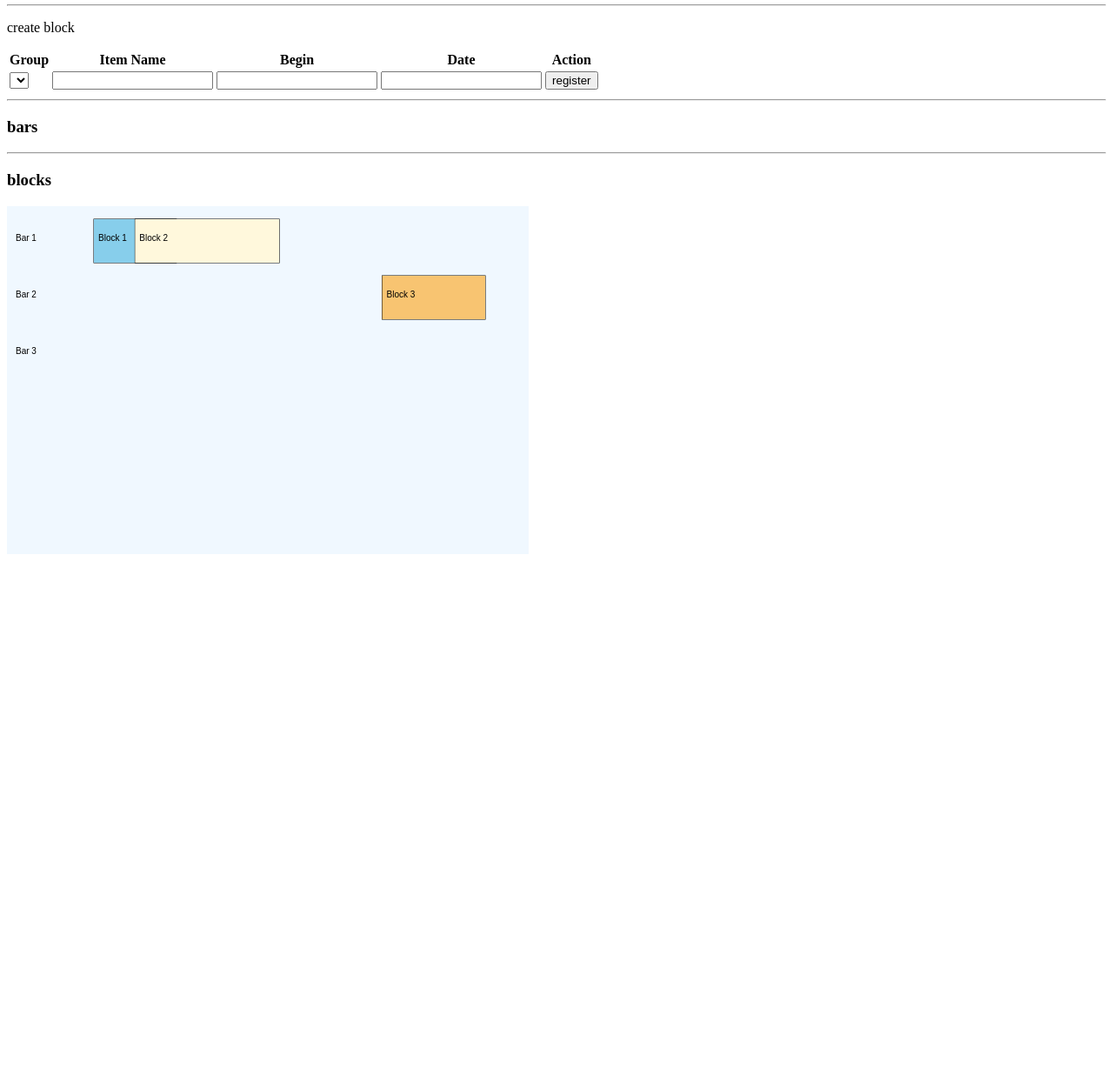
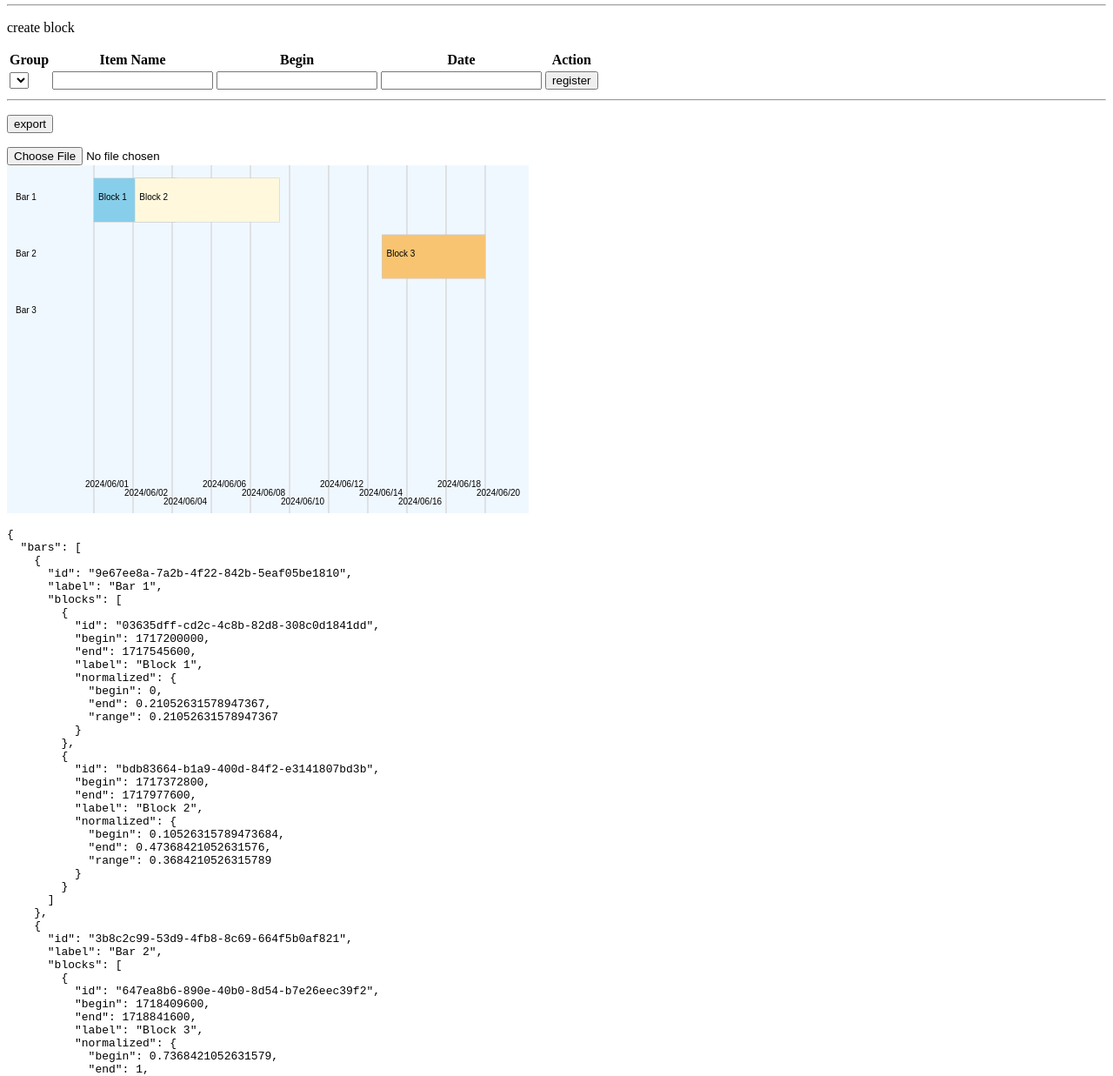
Before and after one commit to ShotaroNarita/gantt, a plain HTML site: page index.html in a window 1280 px wide. Shown: the part 102-1339 px from the top of the page at 87% size. Before the commit the page ends 800 px from the top, so only its background shows below. Drawn offline with Linux system fonts and the light colour scheme.

Commit message:
Implement JSON export and import functionality, add file upload support, and update UI elements

```diff
--- a/define.js
+++ b/define.js
@@ -132,7 +132,7 @@ function assign_block_to_bar(block_id, bar_id) {
     blocks_by_bars[bar_id].push(block_id);
 }
 
-function join() {
+function export_json() {
     let metrics = { "max": -Infinity, "min": Infinity };
     for (let block of blocks) {
         metrics["max"] = Math.max(metrics["max"], block.end);
@@ -161,22 +161,62 @@ function join() {
     return rev
 }
 
-join();
+function import_json(json) {
+    blocks = [];
+    bars = [];
+    blocks_by_bars = {};
+
+    const data = typeof json === 'string' ? JSON.parse(json) : json;
+    for (let bar_data of data.bars) {
+        const bar = new Bar(bar_data.label);
+        bars.push(bar);
+        blocks_by_bars[bar.id] = [];
+        for (let block_data of bar_data.blocks) {
+            const block = new Block(dayjs.unix(block_data.begin).format('YYYY-MM-DD'), dayjs.unix(block_data.end).format('YYYY-MM-DD'), block_data.label);
+            blocks.push(block);
+            blocks_by_bars[bar.id].push(block.id);
+        }
+    }
+}
+
+import_json(export_json());
 
 const canvas = document.getElementById('canvas');
 const ctx = canvas.getContext('2d');
 
+
+
 const draw = () => {
+
     const width = canvas.width;
     const height = canvas.height;
+
+    data = export_json()
 
     ctx.clearRect(0, 0, width, height);
     ctx.fillStyle = 'aliceblue';
     ctx.fillRect(0, 0, width, height);
+
+    // draw vertical lines
+    const num_lines = 10;
+    for (let i = 0; i <= num_lines; i++) {
+        const x = 100 + i * (width - 150) / num_lines;
+        ctx.strokeStyle = '#cccccc';
+        ctx.beginPath();
+        ctx.moveTo(x, 0);
+        ctx.lineTo(x, height);
+        ctx.stroke();
+
+        const timestamp = data.metrics.min + i * data.metrics.range / num_lines;
+        const date = dayjs.unix(timestamp).format('YYYY/MM/DD');
+        ctx.fillStyle = '#000000';
+        ctx.fillText(date, x - 10, height - 10 * (3 - i % 3));
+    }
     const bar_height = 50;
     const bar_margin = 15;
 
-    join().bars.forEach((bar, bar_index) => {
+
+    data.bars.forEach((bar, bar_index) => {
         const y = bar_index * (bar_height + bar_margin) + bar_margin;
         ctx.fillStyle = '#000000';
         ctx.fillText(bar.label, 10, y + bar_height / 2);
@@ -195,8 +235,8 @@ const draw = () => {
             ctx.fillText(block.label, x + 5, y + bar_height / 2);
         });
     });
+
+    document.getElementById('code').textContent = JSON.stringify(export_json(), null, 2);
 };
 
 draw();
-
-// document.getElementById('code').textContent = JSON.stringify(join(), null, 2);
--- a/index.html
+++ b/index.html
@@ -58,30 +58,93 @@
     </div>
 
 
-    <div>
-        <div>
-            <h3>bars</h3>
-            <ul id="bar_list"></ul>
-        </div>
+    <p> <button id="export_button">export</button> </p>
 
-        <hr>
-        <div>
-            <h3>blocks</h3>
-            <ul id="block_list"></ul>
-        </div>
+    <div id="uploadArea">
+    <input type="file" id="fileInput" accept="*/*">
     </div>
 
+    <canvas id="canvas" width="600" height="400"></canvas>
 
     <div>
         <pre><code id="code"></code></pre>
     </div>
 
-    <canvas id="canvas" width="600" height="400"></canvas>
 
     <script src="./dayjs.min.js"></script>
     <script src="./define.js"></script>
 
     <script>
+        const uploadArea = document.getElementById('uploadArea');
+        const fileInput = document.getElementById('fileInput');
+        const fileList = document.getElementById('fileList');
+
+        document.getElementById('export_button').onclick = () => {
+            download('gantt_data.json');
+        };
+
+        // アップロードエリアクリックでファイル選択
+        uploadArea.addEventListener('click', () => {
+            fileInput.click();
+        });
+
+        // ドラッグ&ドロップ処理
+        uploadArea.addEventListener('dragover', (e) => {
+            e.preventDefault();
+            uploadArea.classList.add('dragover');
+        });
+
+        uploadArea.addEventListener('dragleave', () => {
+            uploadArea.classList.remove('dragover');
+        });
+
+        uploadArea.addEventListener('drop', (e) => {
+            e.preventDefault();
+            uploadArea.classList.remove('dragover');
+
+            const files = e.dataTransfer.files;
+            handleFiles(files);
+        });
+
+        // ファイル選択時の処理
+        fileInput.addEventListener('change', (e) => {
+            handleFiles(e.target.files);
+        });
+
+        function handleFiles(files) {
+
+            // jsonファイルとして読み込み
+            for (let file of files) {
+                const reader = new FileReader();
+                reader.onload = (e) => {
+                    try {
+
+                        const json = JSON.parse(e.target.result);
+                        import_json(json);
+                        init_bar_dropdown();
+                        draw();
+                    } catch (error) {
+                        alert('Invalid JSON file');
+                    }
+                };
+                reader.readAsText(file);
+            }
+        }
+
+
+        function download(filename = 'data.json') {
+            const jsonString = JSON.stringify(export_json(), null, 2);
+            const blob = new Blob([jsonString], { type: 'application/json;charset=utf-8' });
+            const url = URL.createObjectURL(blob);
+
+            const a = document.createElement('a');
+            a.href = url;
+            a.download = filename;
+            a.click();
+
+            URL.revokeObjectURL(url);
+        }
+
         const init_bar_dropdown = (latest_label) => {
             const bar_dropdown = document.getElementById('block_bar');
 
@@ -89,15 +152,6 @@
             while (bar_dropdown.firstChild) {
                 bar_dropdown.removeChild(bar_dropdown.firstChild);
             }
-
-            // add
-            // Object.keys(Bar.ITEMS).forEach(id => {
-            //     bar = Bar.ITEMS[id];
-            //     const option = document.createElement('option');
-            //     option.value = id;
-            //     option.text = bar.label;
-            //     bar_dropdown.appendChild(option);
-            // });
 
             for (let bar of bars) {
                 const option = document.createElement('option');
```
Also changed, not shown: 1 other file.
